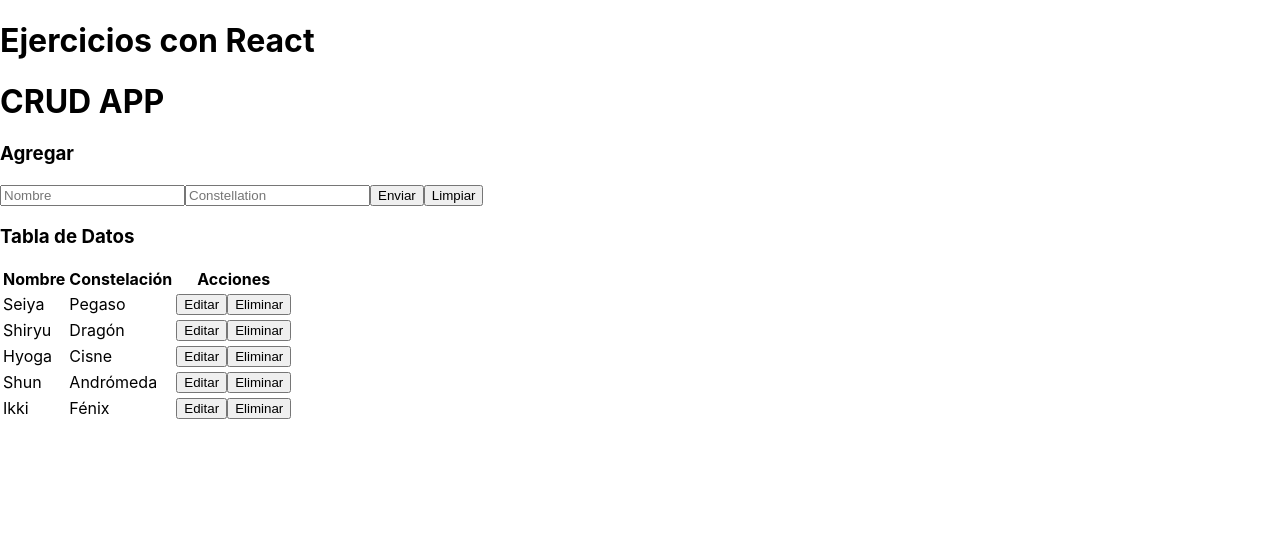
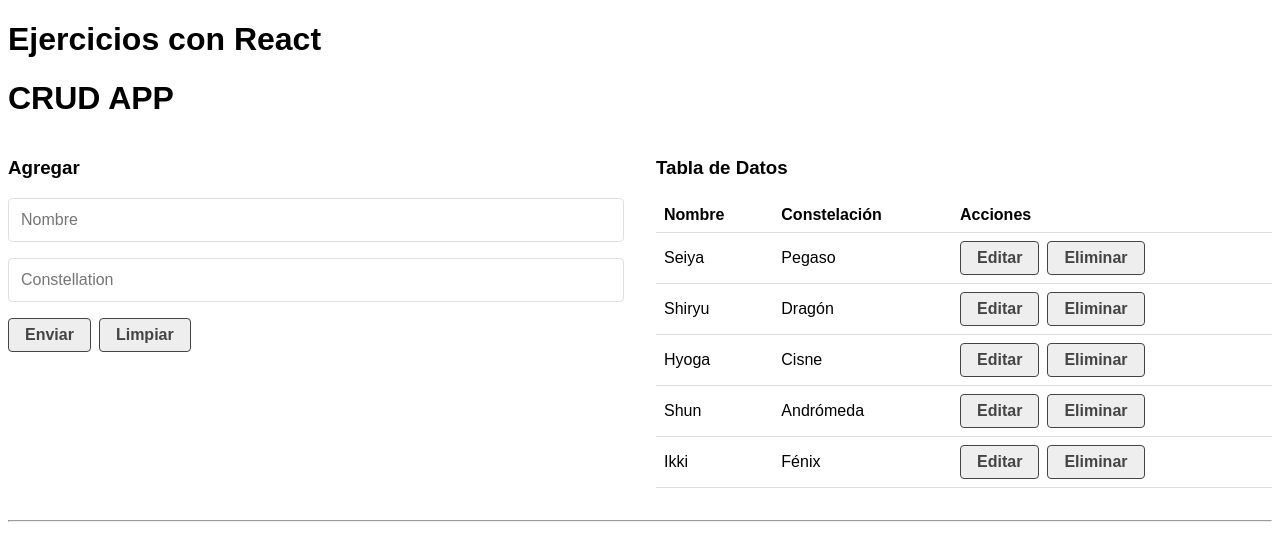
Before and after one commit to MiguelDominguezSanchez/react-ejercicios, a React (Create React App) app in the folder 02-REACT-EJERCICIOS/react-ejercicios/: page / in a window 1280 px wide. Shown: the top 560 px of the page. Built offline with nearby package versions, Linux system fonts and the light colour scheme.

Commit message:
31. CRUD App: Eliminación de datos y estilos CSS (4/4)

```diff
--- a/02-REACT-EJERCICIOS/react-ejercicios/src/App.js
+++ b/02-REACT-EJERCICIOS/react-ejercicios/src/App.js
@@ -6,6 +6,7 @@
 		<div>
 			<h1>Ejercicios con React</h1>
 			<CrudApp />
+			<hr />
 		</div>
 	)
 }
--- a/02-REACT-EJERCICIOS/react-ejercicios/src/components/CrudApp.js
+++ b/02-REACT-EJERCICIOS/react-ejercicios/src/components/CrudApp.js
@@ -44,11 +44,23 @@
 		let newData = db.map(el => (el.id === data.id ? data : el))
 		setDb(newData)
 	}
-	const deleteData = id => {}
+	const deleteData = id => {
+		let isDelete = window.confirm(
+			`¿Estás seguro de eliminar el registro del id '${id}' ?`
+		)
+
+		if (isDelete) {
+			let newData = db.filter(el => el.id !== id)
+			setDb(newData)
+		} else {
+			return
+		}
+	}
 
 	return (
 		<Fragment>
 			<h1>CRUD APP</h1>
+			<article className='grid-1-2'>
 				<CrudForm
 					createData={createData}
 					updateData={updateData}
@@ -60,6 +72,7 @@
 					setDataToEdit={setDataToEdit}
 					deleteData={deleteData}
 				/>
+			</article>
 		</Fragment>
 	)
 }
--- a/02-REACT-EJERCICIOS/react-ejercicios/src/components/CrudTable.js
+++ b/02-REACT-EJERCICIOS/react-ejercicios/src/components/CrudTable.js
@@ -20,7 +20,12 @@
 						</tr>
 					) : (
 						data.map(el => (
-							<CrudTableRow key={el.id} el={el} setDataToEdit={setDataToEdit} />
+							<CrudTableRow
+								key={el.id}
+								el={el}
+								setDataToEdit={setDataToEdit}
+								deleteData={deleteData}
+							/>
 						))
 					)}
 				</tbody>
--- a/02-REACT-EJERCICIOS/react-ejercicios/src/index.css
+++ b/02-REACT-EJERCICIOS/react-ejercicios/src/index.css
@@ -1,13 +1,73 @@
-body {
-  margin: 0;
-  font-family: -apple-system, BlinkMacSystemFont, 'Segoe UI', 'Roboto', 'Oxygen',
-    'Ubuntu', 'Cantarell', 'Fira Sans', 'Droid Sans', 'Helvetica Neue',
-    sans-serif;
-  -webkit-font-smoothing: antialiased;
-  -moz-osx-font-smoothing: grayscale;
+html {
+  box-sizing: border-box;
+  font-size: 16px;
+  font-family: sans-serif;
 }
 
-code {
-  font-family: source-code-pro, Menlo, Monaco, Consolas, 'Courier New',
-    monospace;
+*,
+*:after,
+*::before {
+  box-sizing:inherit;
 }
+
+input[type="text"]  {
+  border: thin solid #dedede;
+  border-radius: 0.25rem;
+  padding: 0.75rem;
+  margin-bottom: 1rem;
+  outline: none;
+  display: block;
+  width: 100%;
+  font-size: 1rem;
+  line-height: 1;
+  background-color: transparent;
+}
+
+button,
+input[type="submit"],
+input[type="reset"] {
+  border: thin solid #444;
+  border-radius: 0.25rem;
+  padding: 0.5rem 1rem;
+  margin: 0 0.5rem 0 0;
+  display: inline-block;
+  background-color: #eee;
+  color: #444;
+  font-weight: bold;
+  font-size: 1rem;
+  line-height: 1;
+  text-transform: none;
+  text-decoration: none;
+  text-align: center;
+  vertical-align: middle;
+  cursor: pointer;
+}
+
+form {
+  margin-bottom: 1rem;
+}
+
+hr {
+  margin: 2rem auto;
+}
+
+table {
+  border-spacing: 0;
+  border-collapse: collapse;
+  width: 100%;
+}
+
+th,td {
+  text-align: left;
+  padding: 0.5rem;
+  border-bottom: thin solid #dedede;
+}
+
+@media screen and (min-width: 1024px) {
+  .grid-1-2 {
+    display: grid;
+    grid-template-columns: 1fr 1fr;
+    align-items: start;
+    gap: 2rem;
+  }
+}
```
Lines whose indentation alone changed are shown as unchanged.
